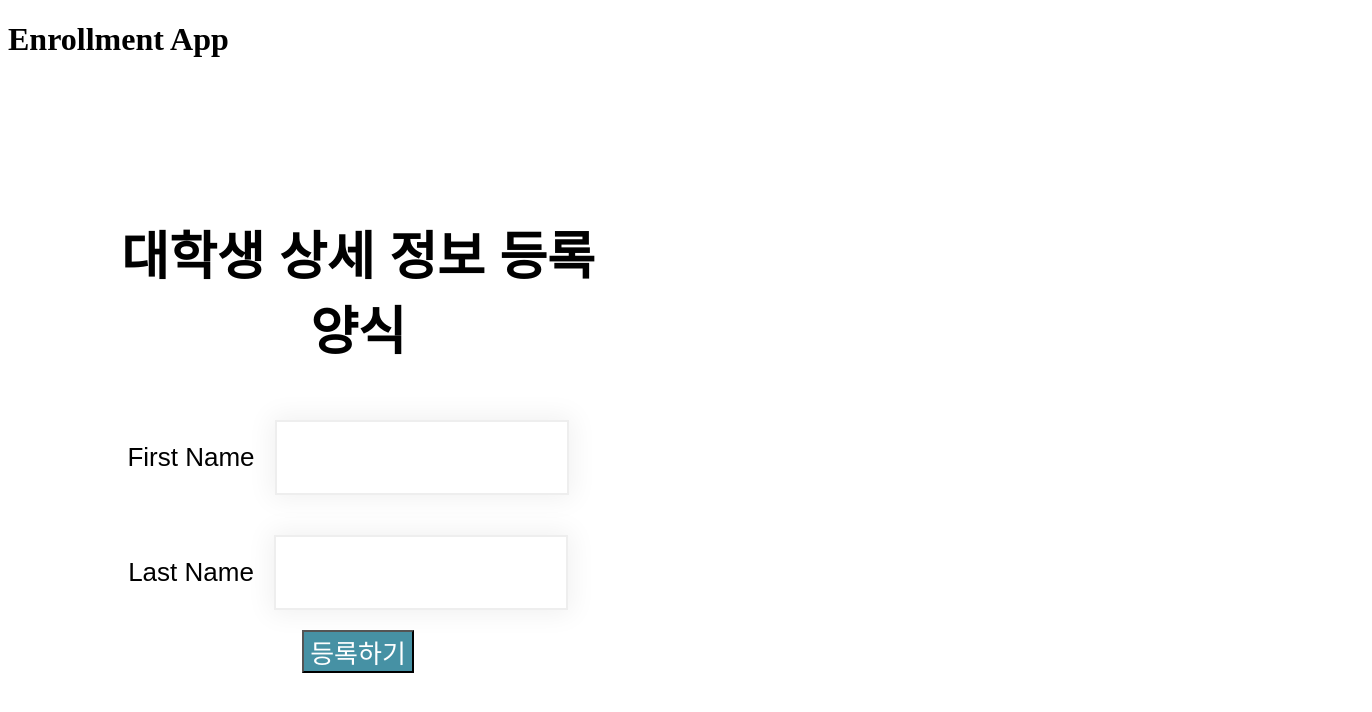
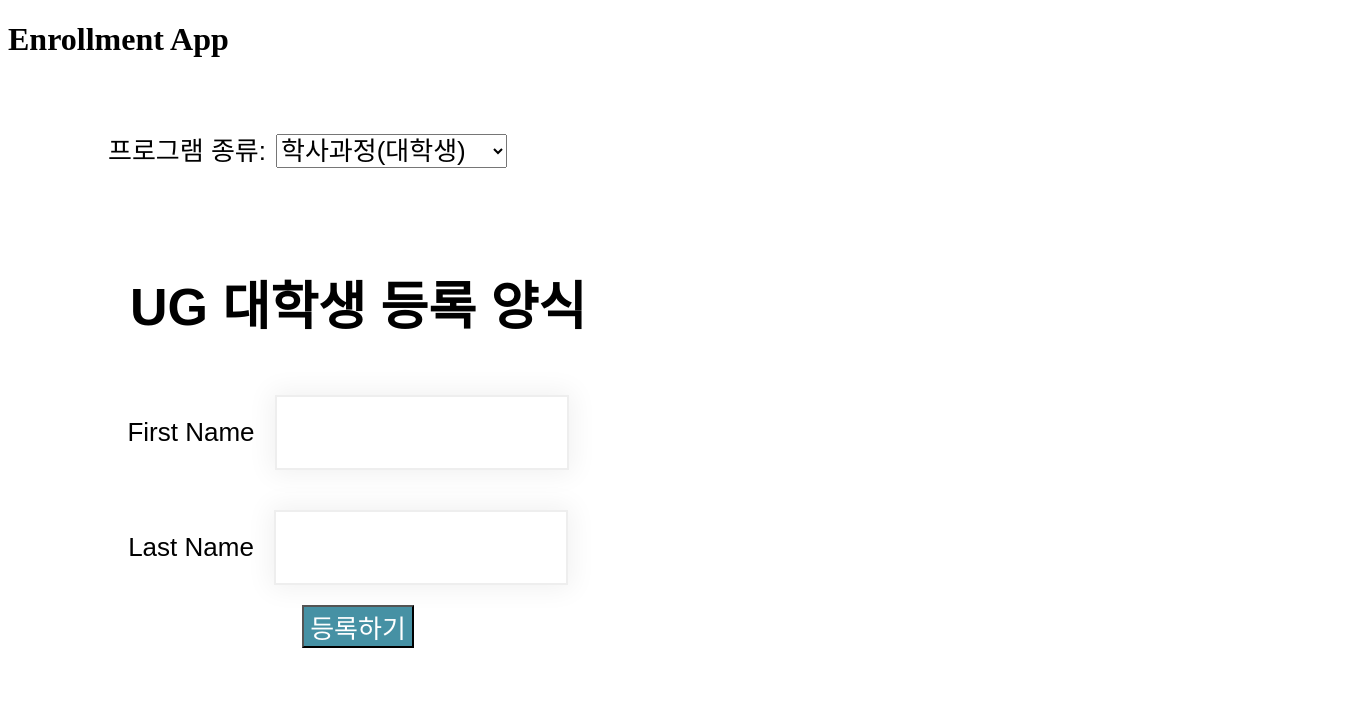
Before and after one commit to hoteaklee/enrollment-react-app, a React (Create React App) app: page / in a window 1280 px wide. Shown: the top 712 px of the page, 1372 px wide, since content can reach past the window. Built offline with nearby package versions, Linux system fonts and the light colour scheme.

Commit message:
학사/석사 선택기능 추가

```diff
--- a/src/App.css
+++ b/src/App.css
@@ -29,3 +29,22 @@
     font-size: 30px;
     font-style: italic;
 }
+.App {
+    font-family: sans-serif;
+    font-size: 26px;
+    text-align: left;
+    width: 100%;
+    padding-top: 50px;
+    float: left;
+}
+.programs {
+    padding-left: 100px;
+    width: 100%;
+    float: left;
+}
+.appDropDowns {
+    color: black;
+    font-family: inherit;
+    font-size: inherit;
+    margin-left: 10px;
+}
--- a/src/App.js
+++ b/src/App.js
@@ -1,12 +1,23 @@
-import React from "react";
+import React, {useState} from "react";
 import EnrollmentForm from "./components/EnrollmentForm";
 
 //EnrollmentForm 이라는 폼을 return하도록
 // 정의된 App 컴퍼넌트
 const App = () => {
+    const [program, setProgram] = useState("UG")
+    const handleChange = (e) => {
+        setProgram(e.target.value);
+    };
     return (
-        <div>
-        <EnrollmentForm />
+        <div className="App">
+            <div className="programs">
+                <label>프로그램 종류:</label>
+                <select className="appDropDowns" onChange={handleChange} value={program}>
+                    <option value="UG">학사과정(대학생)</option>
+                    <option value="PG">석사과정(대학윈생)</option>
+                </select>
+            </div>
+        <EnrollmentForm chosenProgram={program}/>
         </div>
     );
 };
--- a/src/components/EnrollmentForm.js
+++ b/src/components/EnrollmentForm.js
@@ -2,7 +2,7 @@
 import { useState } from 'react';
 import '../App.css';
 
-const EnrollmentForm = () => {
+const EnrollmentForm = (props) => {
     // 폼에 입력한 이름/성을 기억히기 위해서 state형 변수 선언
     const [firstName, setFirstName] = useState("");
     const [lastName, setLastName] = useState("");
@@ -18,7 +18,7 @@
     return(
         <div>
             <form className="enrolForm" onSubmit={handleSubmit}>
-        <h1>대학생 상세 정보 등록 양식</h1>
+        <h1> {props.chosenProgram} 대학생 등록 양식</h1>
                 <div><label>First Name</label>
                     {/* onblur 이벤트 발생시 입력한  이름/성은
                     firstName, ladtName변수에 저장 */}
```
